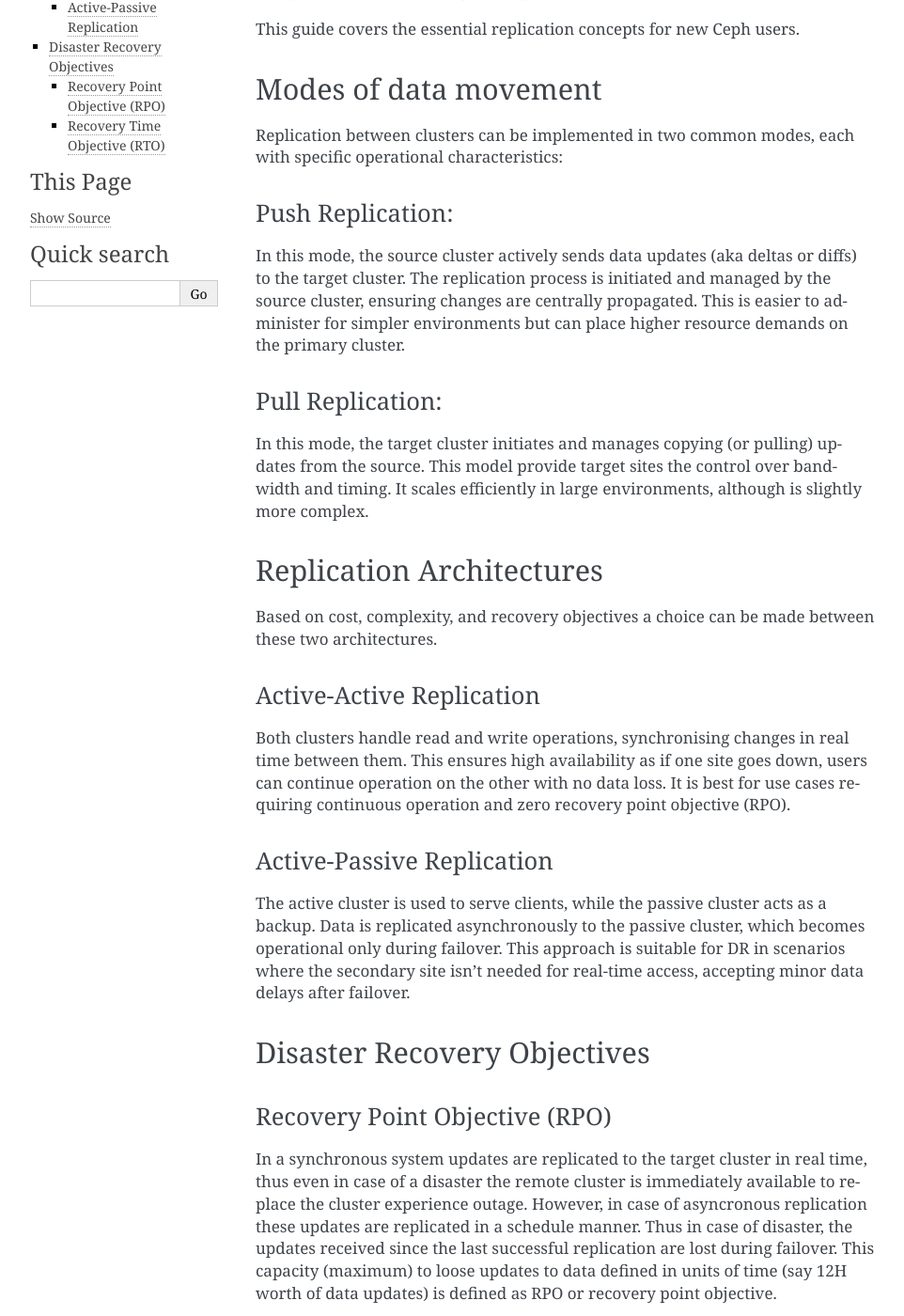
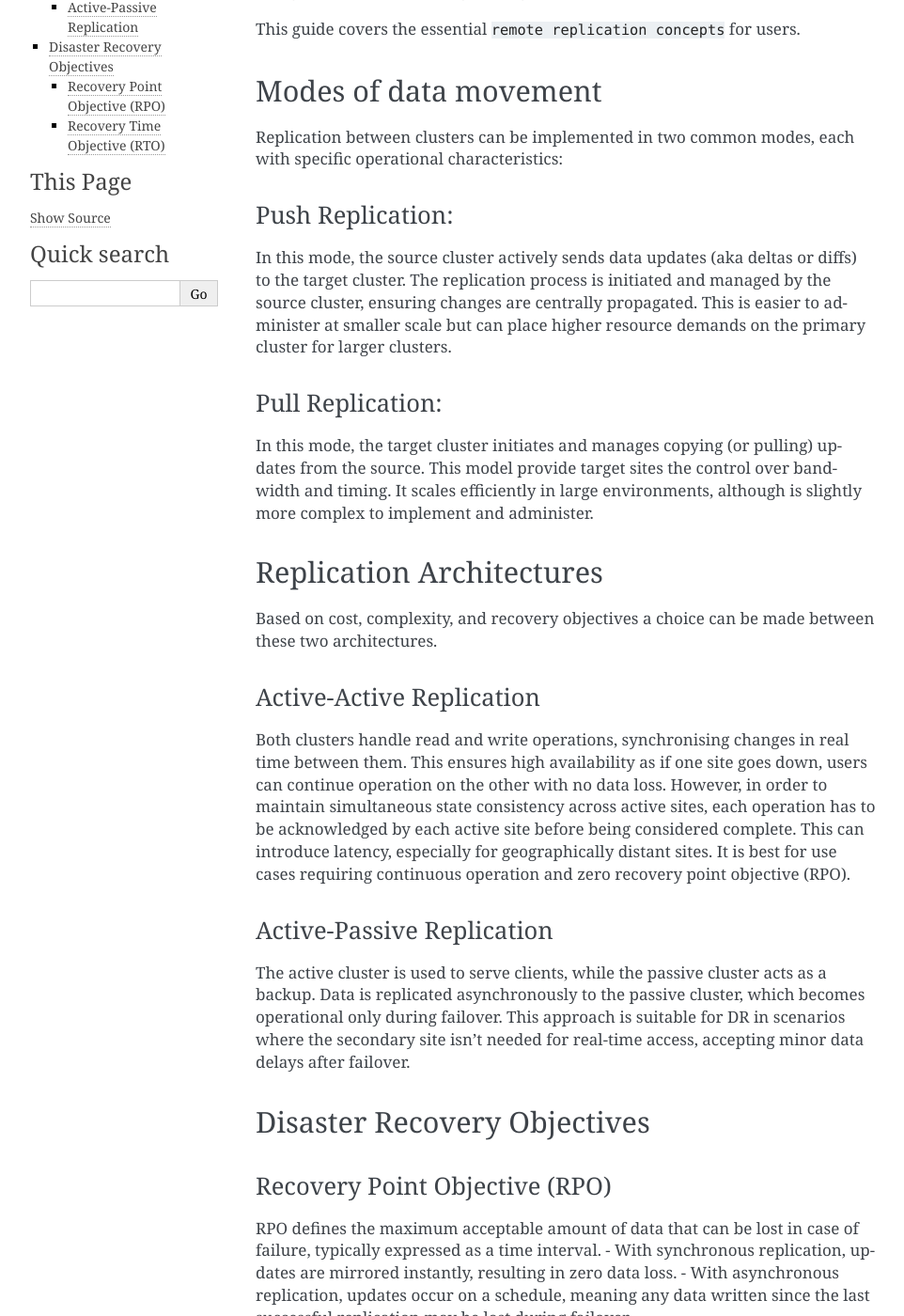
Before and after one commit to canonical/microceph, a Sphinx documentation site: the page built from docs/explanation/replication.rst, in a window 1280 px wide and 1400 px high, scrolled down 244 px. Shown: the whole window at 94% size, without its empty margins (148-1110 px from the left). Built offline with Sphinx 7.4.7, drawn with Linux system fonts in a browser that asks for light colours; some of the changed text lies outside the part shown.

Commit message:
fix: resolve comments
Signed-off-by: Utkarsh Bhatt <utkarsh.bhatt@canonical.com>

```diff
--- a/docs/explanation/replication.rst
+++ b/docs/explanation/replication.rst
@@ -7,7 +7,7 @@ or even failure of multiple nodes. Remote replication is a mechanism used to rep
 cluster, typically located at a different geographical site to prevent complete outage in the event of a large
 enough fault like natural disaster.
 
-This guide covers the essential replication concepts for new Ceph users.
+This guide covers the essential ``remote replication concepts`` for users.
 
 Modes of data movement
 -----------------------
@@ -19,15 +19,15 @@ Push Replication:
 
 In this mode, the source cluster actively sends data updates (aka deltas or diffs) to the target cluster. The
 replication process is initiated and managed by the source cluster, ensuring changes are centrally propagated.
-This is easier to administer for simpler environments but can place higher resource demands on the primary
-cluster.
+This is easier to administer at smaller scale but can place higher resource demands on the primary cluster for
+larger clusters.
 
 Pull Replication:
 ~~~~~~~~~~~~~~~~~
 
 In this mode, the target cluster initiates and manages copying (or pulling) updates from the source. This model
 provide target sites the control over bandwidth and timing. It scales efficiently in large environments, although
-is slightly more complex.
+is slightly more complex to implement and administer.
 
 Replication Architectures
 -------------------------
@@ -38,8 +38,10 @@ Active-Active Replication
 ~~~~~~~~~~~~~~~~~~~~~~~~~
 
 Both clusters handle read and write operations, synchronising changes in real time between them. This ensures high
-availability as if one site goes down, users can continue operation on the other with no data loss. It is best for
-use cases requiring continuous operation and zero recovery point objective (RPO).
+availability as if one site goes down, users can continue operation on the other with no data loss. However, in
+order to maintain simultaneous state consistency across active sites, each operation has to be acknowledged by each
+active site before being considered complete. This can introduce latency, especially for geographically distant
+sites. It is best for use cases requiring continuous operation and zero recovery point objective (RPO).
 
 Active-Passive Replication
 ~~~~~~~~~~~~~~~~~~~~~~~~~~
@@ -54,11 +56,10 @@ Disaster Recovery Objectives
 Recovery Point Objective (RPO)
 ~~~~~~~~~~~~~~~~~~~~~~~~~~~~~~
 
-In a synchronous system updates are replicated to the target cluster in real time, thus even in case of a disaster
-the remote cluster is immediately available to replace the cluster experience outage. However, in case of asyncronous
-replication these updates are replicated in a schedule manner. Thus in case of disaster, the updates received since the
-last successful replication are lost during failover. This capacity (maximum) to loose updates to data defined in units
-of time (say 12H worth of data updates) is defined as RPO or recovery point objective.
+RPO defines the maximum acceptable amount of data that can be lost in case of failure, typically expressed as a time interval.
+- With synchronous replication, updates are mirrored instantly, resulting in zero data loss.
+- With asynchronous replication, updates occur on a schedule, meaning any data written since the last successful replication may
+be lost during failover.
 
 Recovery Time Objective (RTO)
 ~~~~~~~~~~~~~~~~~~~~~~~~~~~~~
```
